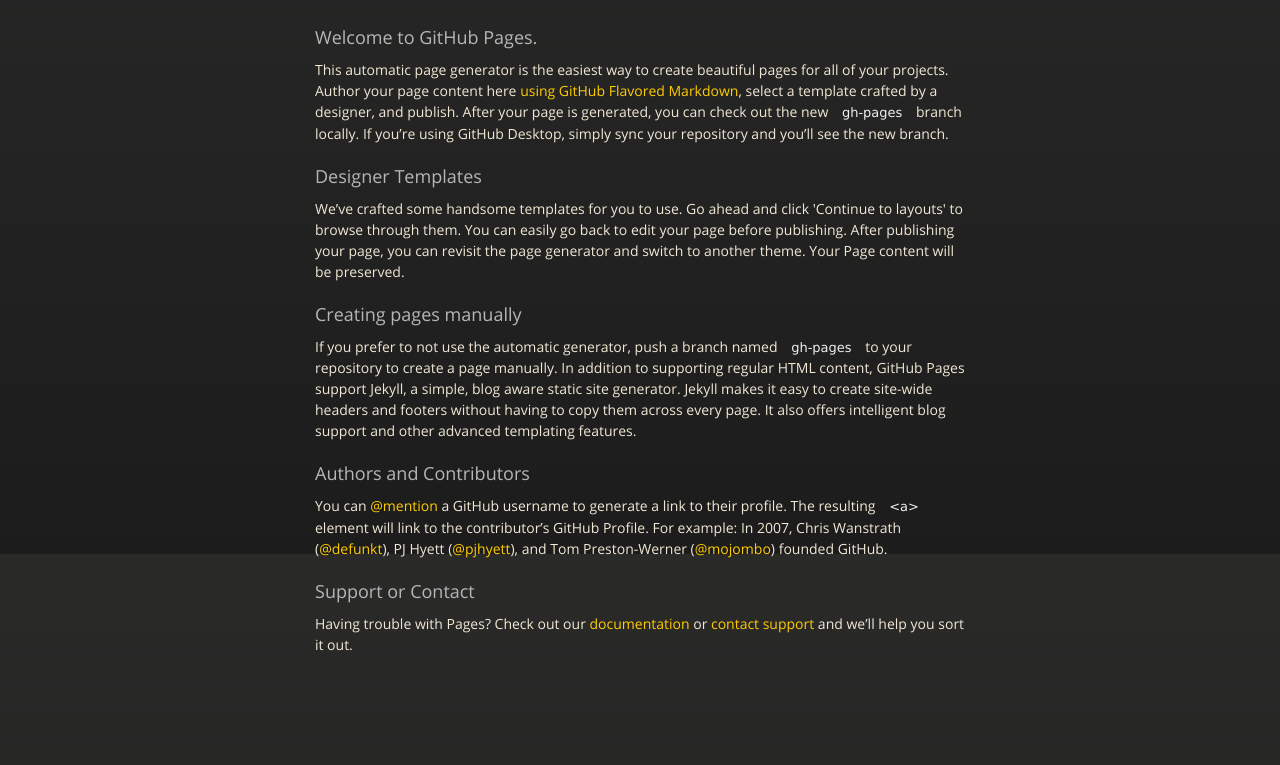
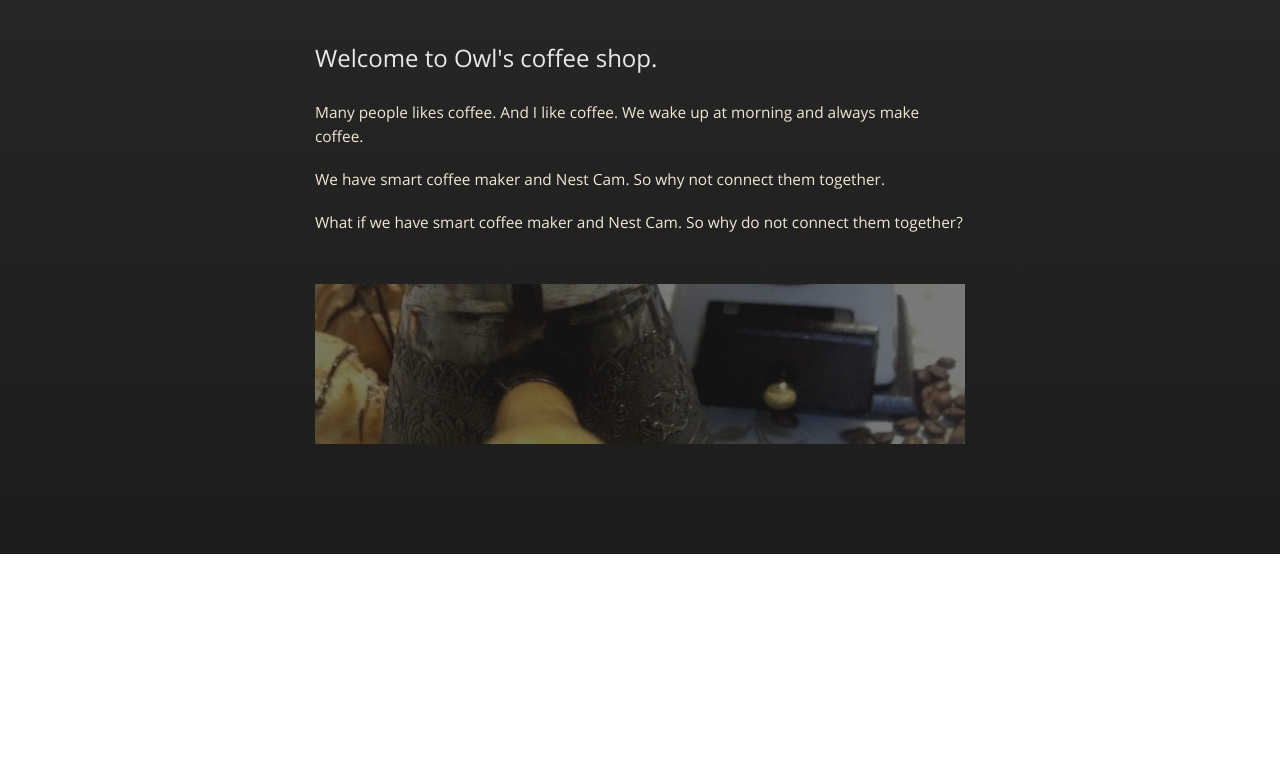
Before and after one commit to bi0morph/owls-coffee-house, a plain HTML site: page index.html in a window 1280 px wide. Shown: the part 246-1011 px from the top of the page. After the commit the page ends 800 px from the top, so only its background shows below. Drawn offline with nearby package versions, Linux system fonts and the light colour scheme.

Commit message:
Update index.html

```diff
--- a/index.html
+++ b/index.html
@@ -38,30 +38,15 @@
           <span class="credits right">Hosted on GitHub Pages &mdash; Theme by <a href="https://twitter.com/michigangraham">mattgraham</a></span>
         </div>
 
-        <h3>
-<a id="welcome-to-github-pages" class="anchor" href="#welcome-to-github-pages" aria-hidden="true"><span aria-hidden="true" class="octicon octicon-link"></span></a>Welcome to GitHub Pages.</h3>
+        <h2>
+          <a id="welcome-to-github-pages" class="anchor" href="#welcome-to-github-pages" aria-hidden="true"><span aria-hidden="true" class="octicon octicon-link"></span></a>Welcome to Owl's coffee shop.
+        </h2>
 
-<p>This automatic page generator is the easiest way to create beautiful pages for all of your projects. Author your page content here <a href="https://guides.github.com/features/mastering-markdown/">using GitHub Flavored Markdown</a>, select a template crafted by a designer, and publish. After your page is generated, you can check out the new <code>gh-pages</code> branch locally. If you’re using GitHub Desktop, simply sync your repository and you’ll see the new branch.</p>
+<p>Many people likes coffee. And I like coffee. We wake up at morning and always make coffee.</p>
 
-<h3>
-<a id="designer-templates" class="anchor" href="#designer-templates" aria-hidden="true"><span aria-hidden="true" class="octicon octicon-link"></span></a>Designer Templates</h3>
-
-<p>We’ve crafted some handsome templates for you to use. Go ahead and click 'Continue to layouts' to browse through them. You can easily go back to edit your page before publishing. After publishing your page, you can revisit the page generator and switch to another theme. Your Page content will be preserved.</p>
-
-<h3>
-<a id="creating-pages-manually" class="anchor" href="#creating-pages-manually" aria-hidden="true"><span aria-hidden="true" class="octicon octicon-link"></span></a>Creating pages manually</h3>
-
-<p>If you prefer to not use the automatic generator, push a branch named <code>gh-pages</code> to your repository to create a page manually. In addition to supporting regular HTML content, GitHub Pages support Jekyll, a simple, blog aware static site generator. Jekyll makes it easy to create site-wide headers and footers without having to copy them across every page. It also offers intelligent blog support and other advanced templating features.</p>
-
-<h3>
-<a id="authors-and-contributors" class="anchor" href="#authors-and-contributors" aria-hidden="true"><span aria-hidden="true" class="octicon octicon-link"></span></a>Authors and Contributors</h3>
-
-<p>You can <a href="https://help.github.com/articles/basic-writing-and-formatting-syntax/#mentioning-users-and-teams" class="user-mention">@mention</a> a GitHub username to generate a link to their profile. The resulting <code>&lt;a&gt;</code> element will link to the contributor’s GitHub Profile. For example: In 2007, Chris Wanstrath (<a href="https://github.com/defunkt" class="user-mention">@defunkt</a>), PJ Hyett (<a href="https://github.com/pjhyett" class="user-mention">@pjhyett</a>), and Tom Preston-Werner (<a href="https://github.com/mojombo" class="user-mention">@mojombo</a>) founded GitHub.</p>
-
-<h3>
-<a id="support-or-contact" class="anchor" href="#support-or-contact" aria-hidden="true"><span aria-hidden="true" class="octicon octicon-link"></span></a>Support or Contact</h3>
-
-<p>Having trouble with Pages? Check out our <a href="https://help.github.com/pages">documentation</a> or <a href="https://github.com/contact">contact support</a> and we’ll help you sort it out.</p>
+<p>We have smart coffee maker and Nest Cam. So why not connect them together.</p>
+<p>What if we have smart coffee maker and Nest Cam. So why do not connect them together?</p>
+<img src="coffee.jpg" width="100%" alt="coffee" class="simple">
       </section>
 
     </div>
--- a/stylesheets/styles.css
+++ b/stylesheets/styles.css
@@ -184,7 +184,7 @@
 
 h2 {
   font-size: 1.5em;
-  margin: 0.83em 0;
+  margin: 1.13em 0;
 }
 
 h3 {
@@ -546,7 +546,7 @@
 
 h1, h2, h3, h4, h5, h6 {
   color: #e8e8e8;
-  margin: 0 0 10px;
+  margin: 0 0 30px;
   font-family: 'OpenSansRegular', "Helvetica Neue", Helvetica, Arial, sans-serif;
   font-weight: normal;
 }
@@ -849,3 +849,19 @@
     display: none;
   }
 }
+p {
+  font-size: 1.1em;
+}
+.simple {
+  margin: 30px 0 0;
+  opacity: 0.4;
+  transition: opacity 0.5s ease;
+}
+.simple:hover {
+  opacity: 0.8
+}
+
+#title {
+  background: url("../owl-logo.png") no-repeat 50px 10px;
+  background-size: 75px 75px;
+}
```
Also changed, not shown: coffee.jpg (added), owl-logo.png (added).
